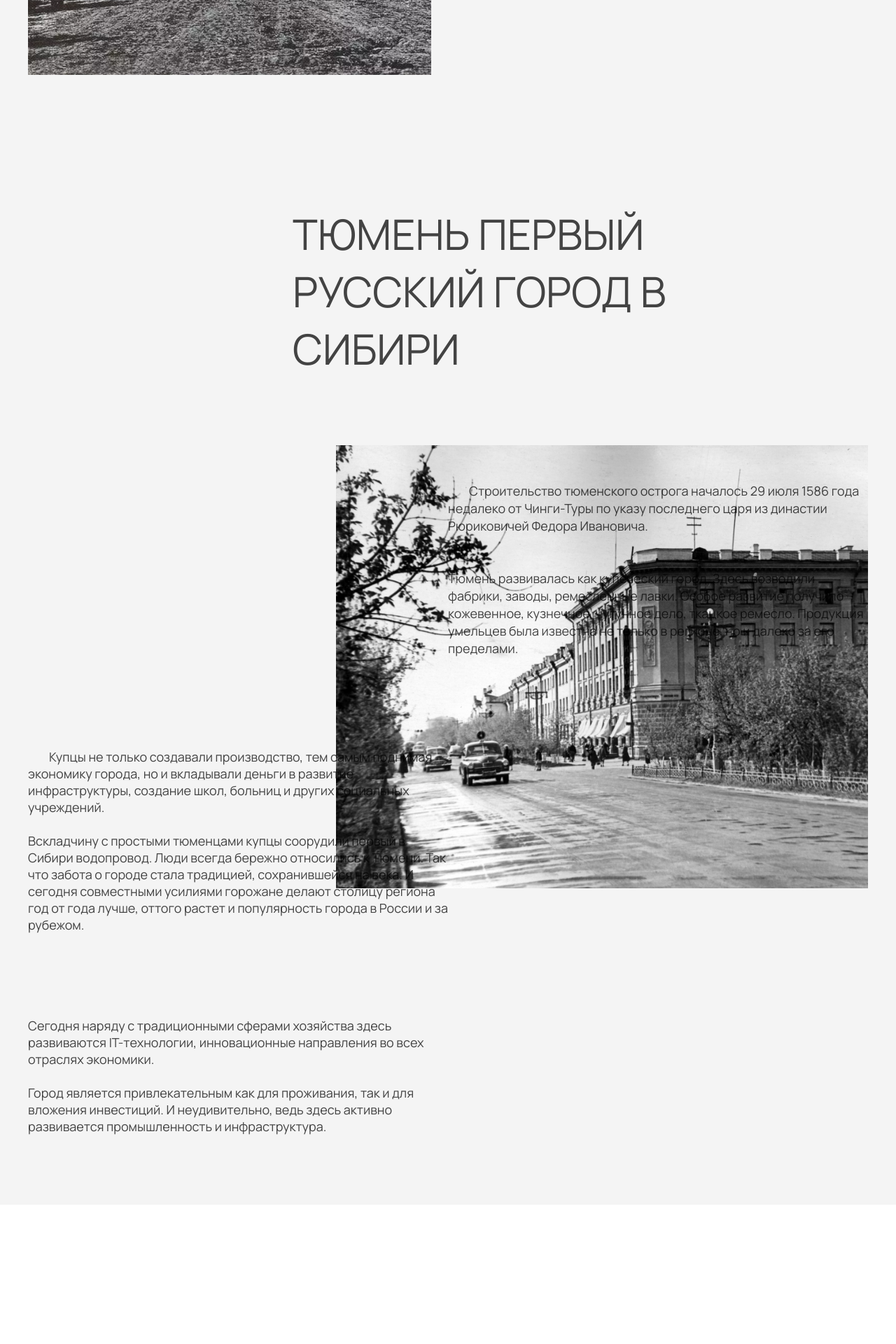
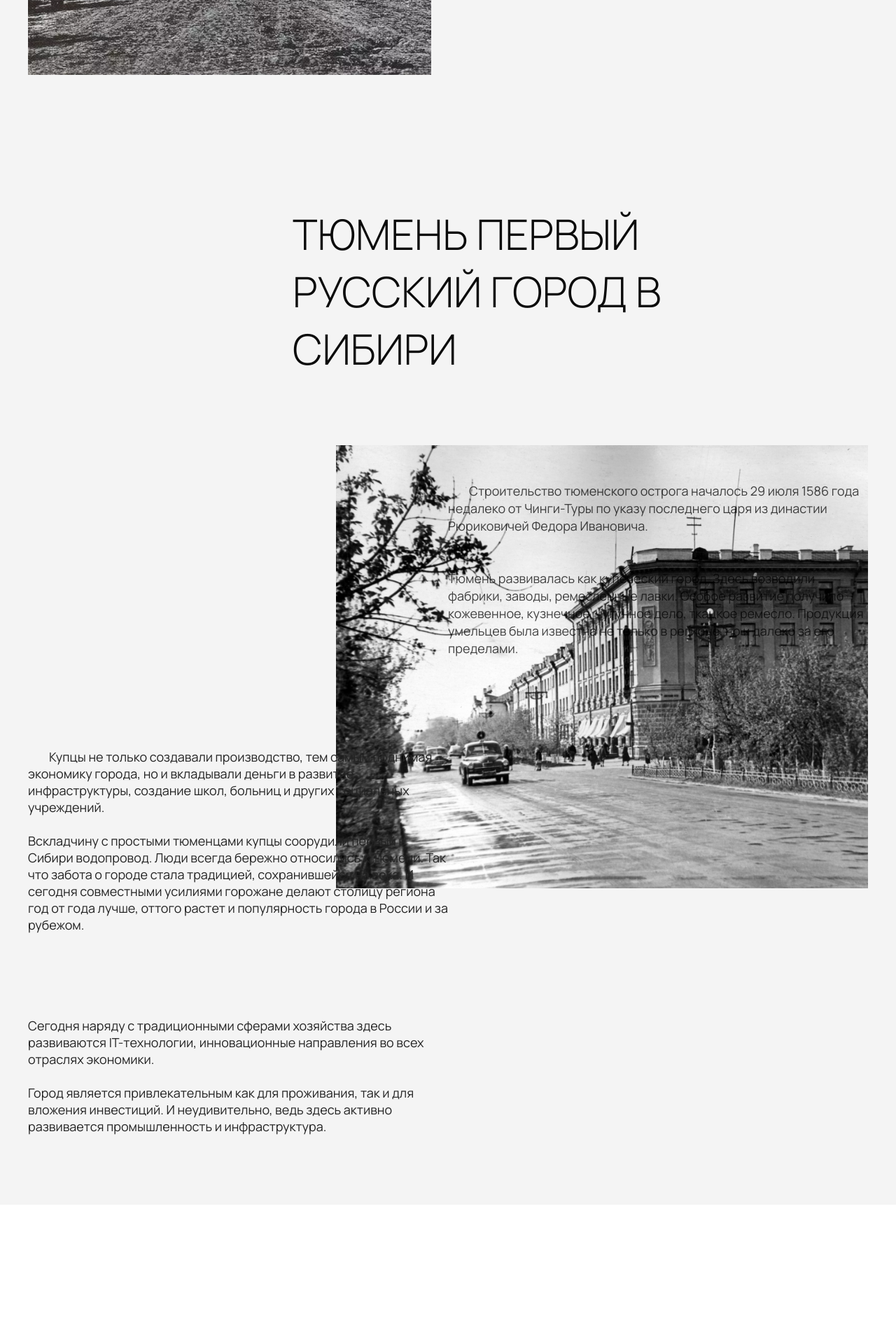
Before and after one commit to Heanware/education, a PHP site: page / in a window 1280 px wide. Shown: the part 3270-5190 px from the top of the page at 70% size. Run offline with PHP 8.4, Linux system fonts and the light colour scheme.

Commit message:
new font added mix-blend-mode history title fix 1024 done with little issues

```diff
--- a/assets/css/style.css
+++ b/assets/css/style.css
@@ -1,6 +1,13 @@
 @font-face {
     font-family: "Manrope";
     src: url("../fonts/Manrope-Regular.ttf");
+    font-weight: normal;
+    font-style: normal;
+}
+
+@font-face {
+    font-family: "ManropeLight";
+    src: url("../fonts/Manrope-Light.ttf");
     font-weight: normal;
     font-style: normal;
 }
@@ -199,11 +206,12 @@
 }
 
 .city__history--top-title {
+    font-family: "ManropeLight";
     font-size: 60px;
     padding-top: 10%;
     align-self: center;
-    mix-blend-mode: hard-light;
-    color: #232323;
+    mix-blend-mode: difference;
+    color: white;
     text-transform: uppercase;
     max-width: 754px;
     transform: translateX(155px);
@@ -249,7 +257,6 @@
     max-width: 600px;
     min-height: 510px;
     font-size: 18px;
-    mix-blend-mode: hard-light;
     z-index: 1;
     text-indent: 30px;
 }
--- a/index.html
+++ b/index.html
@@ -5,6 +5,7 @@
     <meta name="viewport" content="width=device-width, user-scalable=no, initial-scale=1.0, maximum-scale=1.0, minimum-scale=1.0">
     <meta http-equiv="X-UA-Compatible" content="ie=edge">
     <link rel="preload" href="assets/fonts/Manrope-Regular.ttf" as="font" type="font/ttf">
+    <link rel="preload" href="assets/fonts/Manrope-ExtraLight.ttf" as="font" type="font/ttf">
     <link rel="stylesheet" href="assets/css/style.css">
     <link rel="stylesheet" href="assets/css/media.css">
     <script src="assets/js/jquery.js"></script>
@@ -12,17 +13,6 @@
     <script src="assets/js/script.js"></script>
     <title>Муниципальное образование</title>
 </head>
-<!--                                <svg viewBox="0 0 300 80" xmlns="http://www.w3.org/2000/svg" width="754px" height="234px">
-                                                                <style>
-                                                                    .small {
-                                                                        font: italic 13px sans-serif;
-                                                                        mix-blend-mode: lighten;
-                                                                        fill: #232323;
-                                                                        font-size: 20px;
-                                                                    }
-                                                                </style>
-                                                                <text x="0" y="35" class="small">Тюмень первый русский город в Сибири</text>
-                                                            </svg>-->
 <body>
     <div class="anchor-cover js-anchor-cover"></div>
     <div class="cities-menu">
@@ -93,7 +83,8 @@
                         <div class="city__history--top ">
                             <div class="city__history--top-img rellax-img" data-rellax-percentage="0.8" style="background-image:
                     url('assets/img/tmn-top.jpg')"></div>
-                            <div class="city__history--top-title">Тюмень первый русский город в Сибири </div>
+                            <div class="city__history--top-title">
+                                Тюмень первый русский город в Сибири </div>
                             <div class="city__history--top-description">Строительство тюменского острога началось 29
                                 июля 1586 года недалеко от Чинги-Туры по указу последнего царя из династии Рюриковичей
                                 Федора Ивановича.<br><br><br>Тюмень развивалась как купеческий город. Здесь возводили
@@ -112,7 +103,7 @@
                                 традиционными сферами хозяйства здесь развиваются IT-технологии, инновационные
                                 направления во всех отраслях экономики. <br><br> Город является привлекательным как для
                                 проживания, так и для вложения инвестиций. И неудивительно, ведь здесь активно
-                                развивается промышленность и инфраструктура.</div>
+                                развивается промышленность и инфраструктура. </div>
                             <div class="city__history--bottom-img rellax-img" data-rellax-percentage="0.5" style="background-image: url('assets/img/tmn-bottom.jpg')"></div>
                         </div>
                     </div>
```
